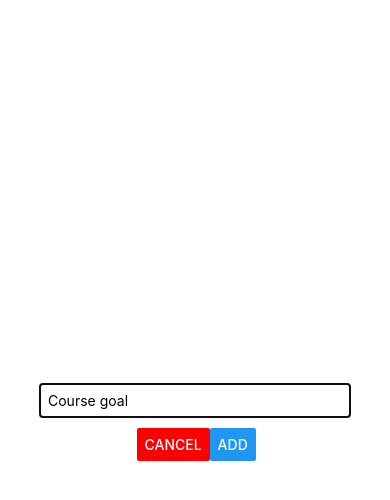
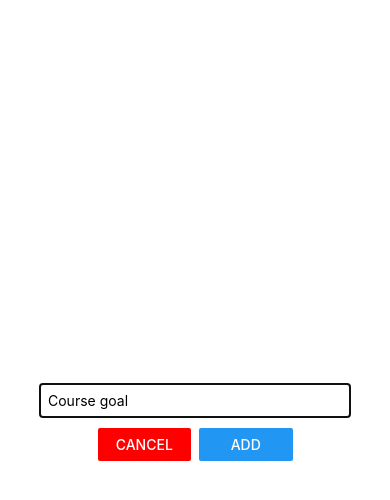
Before and after one commit to Mahmoud-Alsrouji-Kanani/react-native-goals-app, a React Native app: screen / in a window 390 px wide. Both pictures are taken after a click on the button "ADD NEW GOAL". Shown: the top 500 px of the page. Built offline with nearby package versions, Linux system fonts and the light colour scheme.

Commit message:
Add Modal component

```diff
--- a/components/GoalInput.js
+++ b/components/GoalInput.js
@@ -23,8 +23,12 @@ const GoalInput = (props) => {
                     value={enteredGoal}
                 />
                 <View style={styles.buttonContainer}>
-                    <Button title="CANCEL" color="red" onPress={props.onCancel} />
-                    <Button title="ADD" onPress={addGoalHandler} />
+                    <View style={styles.button}>
+                        <Button title="CANCEL" color="red" onPress={props.onCancel} />
+                    </View>
+                    <View style={styles.button}>
+                        <Button title="ADD" onPress={addGoalHandler} />
+                    </View>
                 </View>
             </View>
         </Modal>
@@ -45,9 +49,12 @@ const styles = StyleSheet.create({
         marginBottom: 10
     },
     buttonContainer: {
-        width: '30%',
+        width: '50%',
         flexDirection: 'row',
         justifyContent: 'space-between'
+    },
+    button: {
+        width: '48%'
     }
 });
 
```
